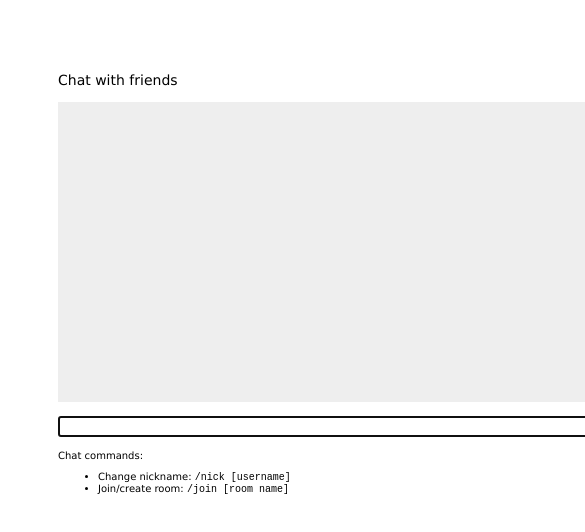
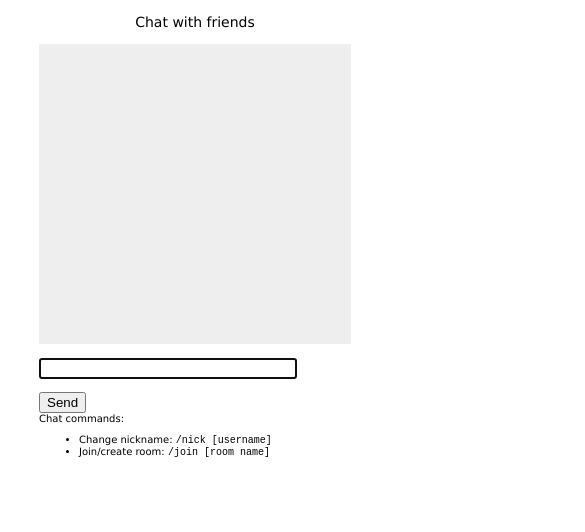
Before and after one commit to siricoa1/nodeInActionChatApplication, a website: page public/index.html in a window 390 px wide. Shown: the top 532 px of the page, 585 px wide, since content can reach past the window. Drawn offline with nearby package versions, Linux system fonts and the light colour scheme; no server answers.

Commit message:
Css update
Made application more mobile friendly.

```diff
--- a/public/index.html
+++ b/public/index.html
@@ -8,11 +8,10 @@
 </head>
 <body>
     <div id="content">
-        <p>Chat with friends</p>
+        <p id="title">Chat with friends</p>
         <div id="room">
 
         </div>
-        <div id="room-list"></div>
         <div id="messages"></div>
         <form id="send-form">
             <input id="send-message" />
--- a/public/stylesheets/style.css
+++ b/public/stylesheets/style.css
@@ -1,14 +1,16 @@
-body {
-    padding: 50px;
+html, body {
+    padding: 0px;
+    margin: 0px;
     font: 14px 'Lucida Grande', Helvetica, Arial, sans-serif;
 }
 
 a {
     color: #00B7FF;
 }
-
+#title {
+    text-align: center;
+}
 #content {
-    width: 800px;
     margin-left: auto;
     margin-right: auto;
 }
@@ -16,33 +18,27 @@ a {
 #room {
     background-color: #ddd;
     margin-bottom: 1em;
+    width: 60%;
+    margin-left: auto;
+    margin-right: auto;
 }
 
 #messages {
-    width: 690px;
+    width: 80%;
     height: 300px;
     overflow: auto;
     background-color: #eee;
     margin-bottom: 1em;
-    margin-right: 10px;
+    margin-left: auto;
+    margin-right: auto;
 }
-
-#room-list{
-    float: right;
-    width: 100px;
-    height: 300px;
-    overflow: auto;
-}
-
-#room-list div{
-    border-bottom: 1px solid #eee;
-}
-
-#room-list div:hover{
-    background-color: #ddd;
+#send-form {
+    width: 80%;
+    margin-left: auto;
+    margin-right: auto;
 }
 #send-message {
-    width: 700px;
+    width: 80%;
     margin-bottom: 1em;
     margin-right: 1em;
 }
```
